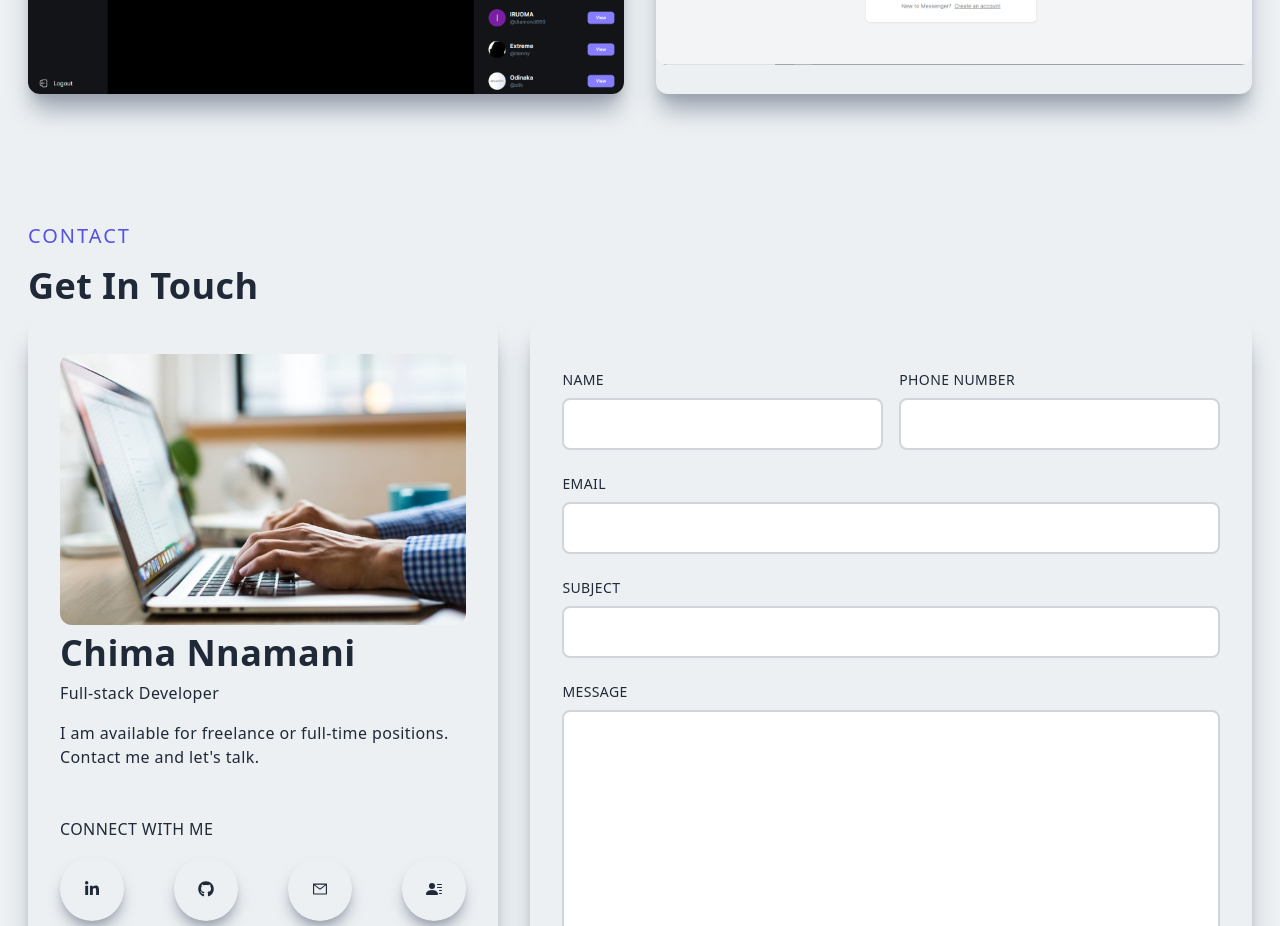
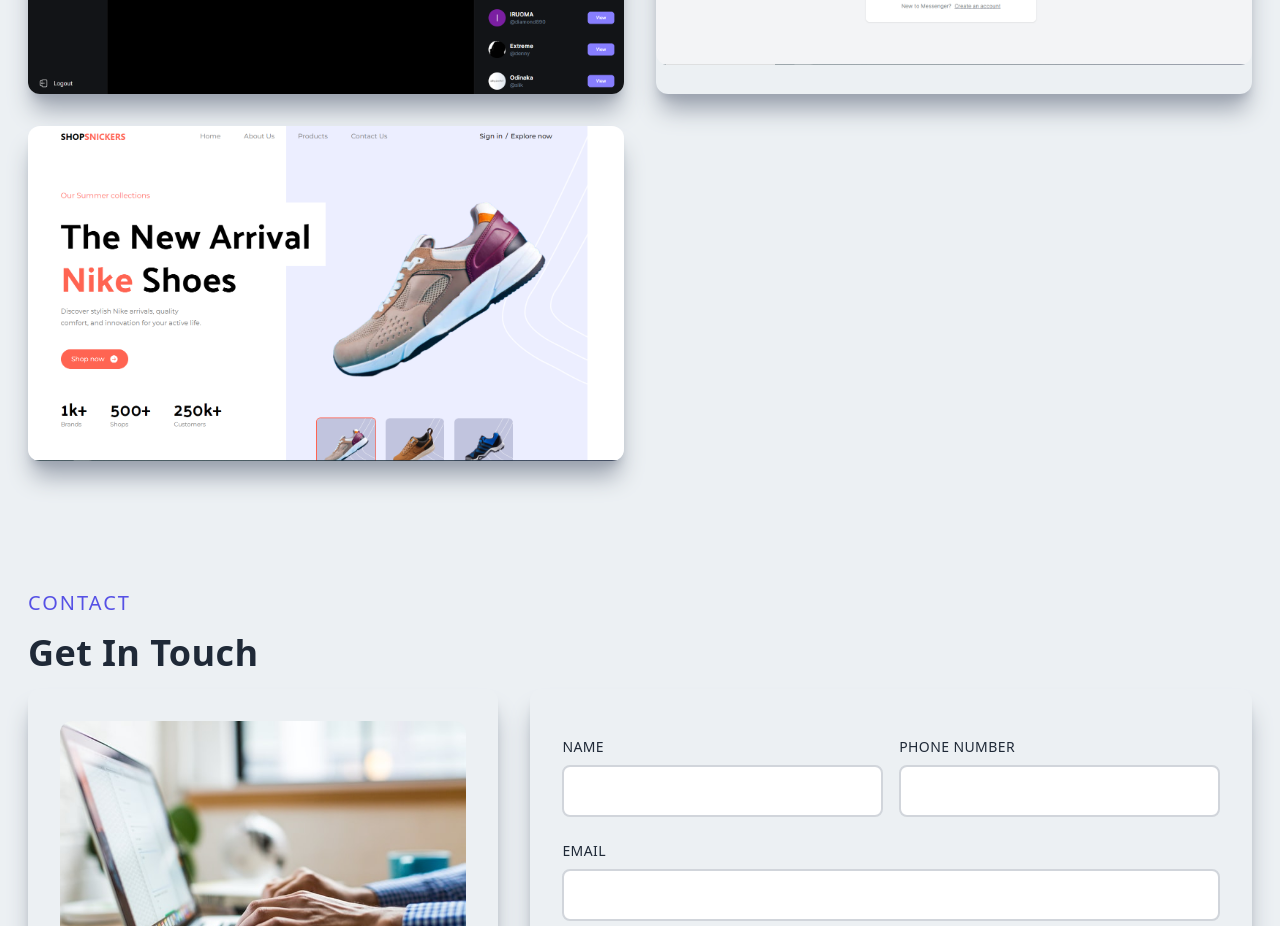
Before and after one commit to HenryCode4/portfolio, a Next.js app: page / in a window 1280 px wide. Shown: the part 2820-3746 px from the top of the page. Built offline with nearby package versions, Linux system fonts and the light colour scheme.

Commit message:
added a new project

```diff
--- a/components/Projects.jsx
+++ b/components/Projects.jsx
@@ -3,6 +3,7 @@
 import React from 'react';
 import threads from '../public/assets/projects/mythreads.png';
 import messenger from '../public/assets/projects/messenger.png'
+import shopsnickers from '../public/assets/projects/shopsnickers.png'
 import netflixImg from '../public/assets/projects/netflix.jpg'
 import twitchImg from '../public/assets/projects/twitch.jpg'
 import ProjectItem from './ProjectItem';
@@ -29,6 +30,13 @@
             tech='React JS'
 
           />
+          <ProjectItem
+            title='ShopSnickers'
+            backgroundImg={shopsnickers}
+            projectUrl='https://shop-snickers.vercel.app/'
+            tech='React JS'
+
+          />
 
         </div>
       </div>
```
Also changed, not shown: public/assets/projects/shopsnickers.png (added).
